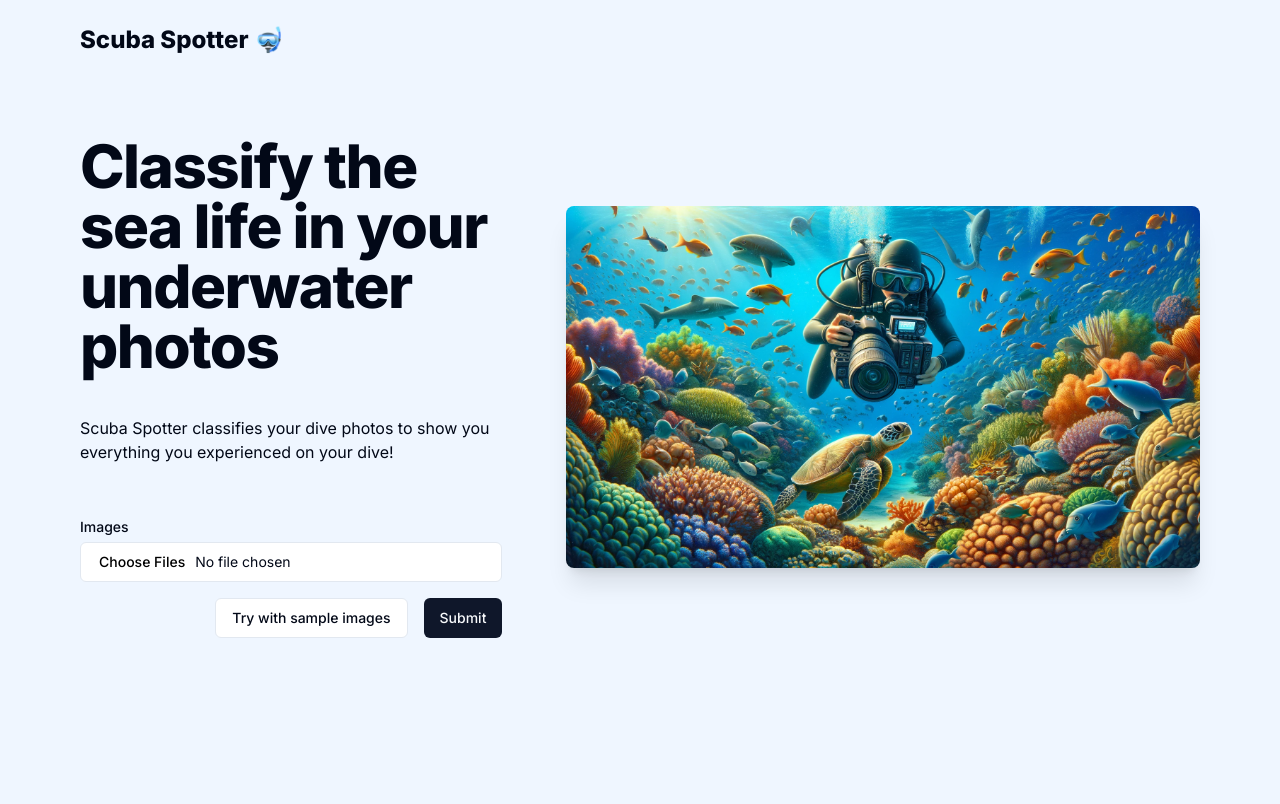
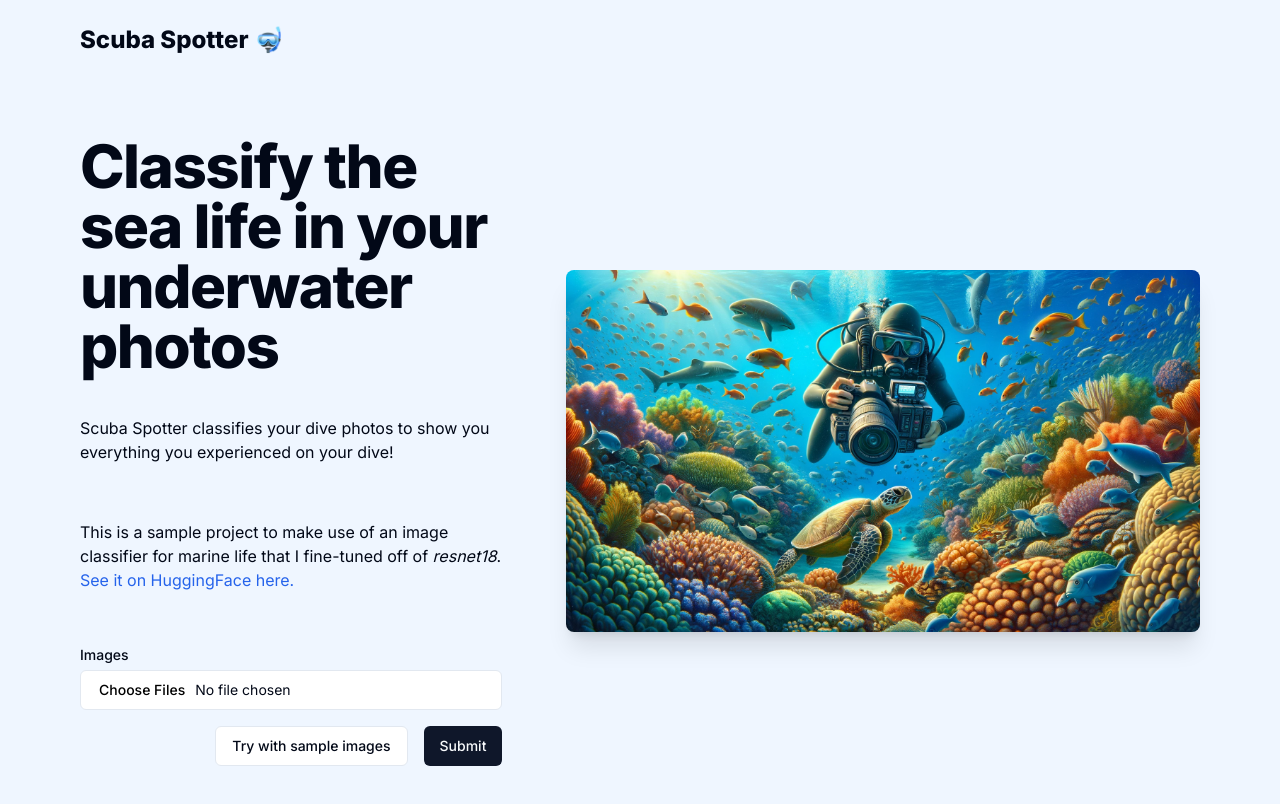
Before and after one commit to Patrick-Erichsen/ScubaSpotter, a Next.js app: page / in a window 1280 px wide. Shown: the top 804 px of the page. Built offline with nearby package versions, Linux system fonts and the light colour scheme.

Commit message:
add huggingface link

```diff
--- a/app/page.tsx
+++ b/app/page.tsx
@@ -8,6 +8,7 @@ import UploadImagesForm, {
 import { useAppContext } from "@/context/AppContext";
 import Image from "next/image";
 import ClassificationResults from "@/components/classification-results";
+import Link from "next/link";
 
 export default function Home() {
   const { setDiveSiteName, setImages, setIsSubmitting } = useAppContext();
@@ -88,6 +89,18 @@ export default function Home() {
             experienced on your dive!
           </p>
 
+          <p className="mb-10 md:mb-14">
+            This is a sample project to make use of an image classifier for
+            marine life that I fine-tuned off of <i>resnet18</i>.{" "}
+            <Link
+              href="https://huggingface.co/patrickerichsen/scuba_spotter_v0.1"
+              target="_blank"
+              className="text-blue-600 hover:underline"
+            >
+              See it on HuggingFace here.
+            </Link>
+          </p>
+
           <div className="md:hidden">
             <Image
               priority
```
